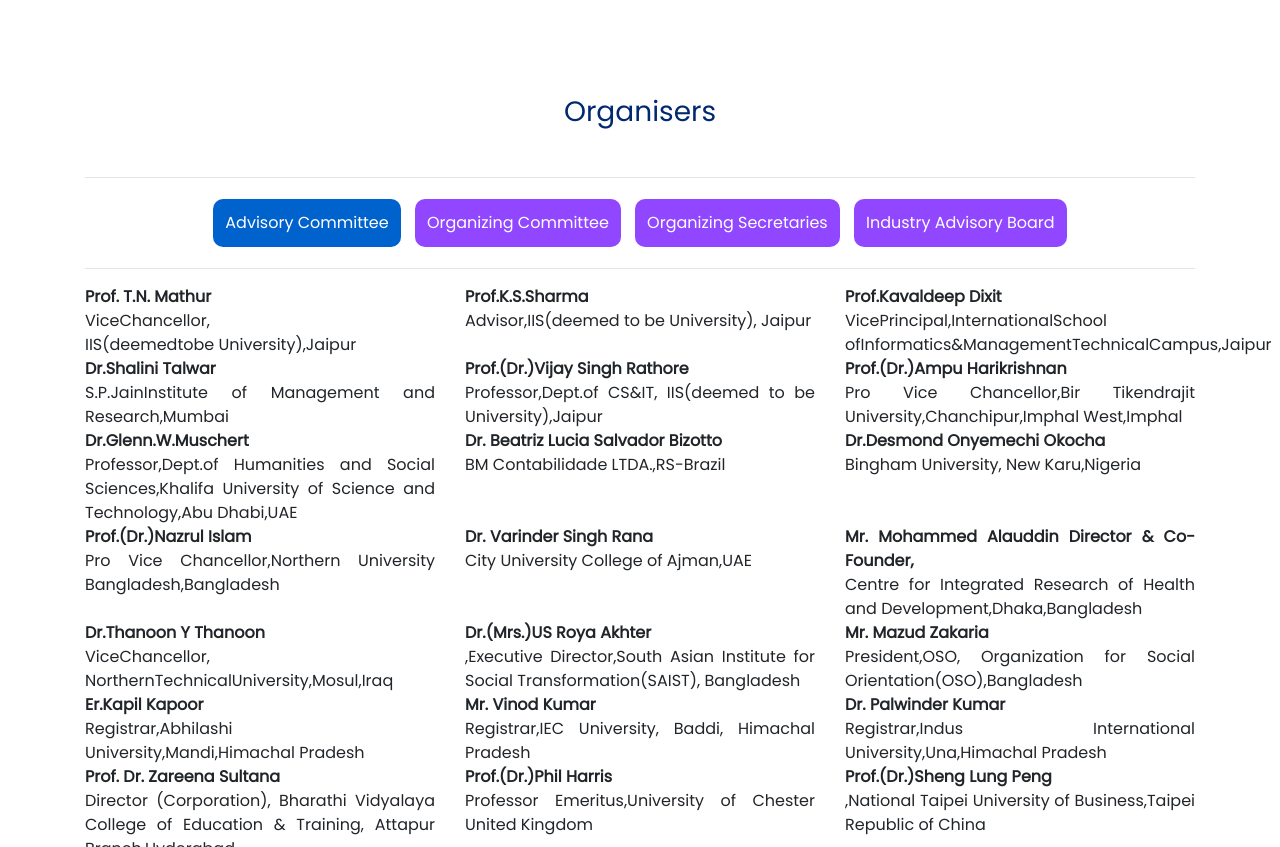
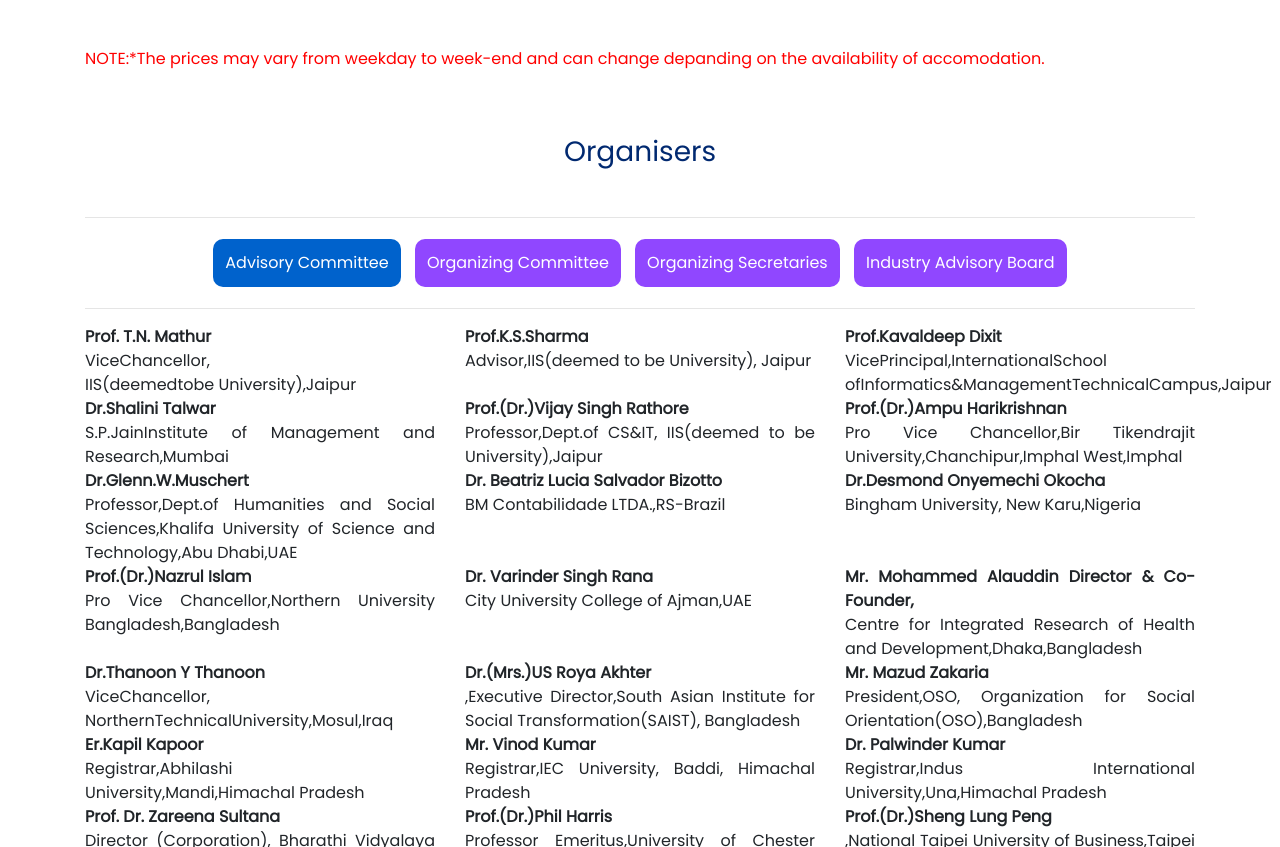
Before and after one commit to Anuragtawaniya/icmit, a plain HTML site: page index.html in a window 1280 px wide. Shown: the part 9136-9983 px from the top of the page. Drawn offline with nearby package versions, Linux system fonts and the light colour scheme.

Commit message:
Update index.html

```diff
--- a/index.html
+++ b/index.html
@@ -821,6 +821,7 @@
             </tr>
           </tbody>
         </table>
+	    <p style="color:red;">NOTE:*The prices may vary from weekday to week-end and can change depanding on the availability of accomodation.</p>
     </div>
     <!-- Accommodation ends here  -->
 
```
